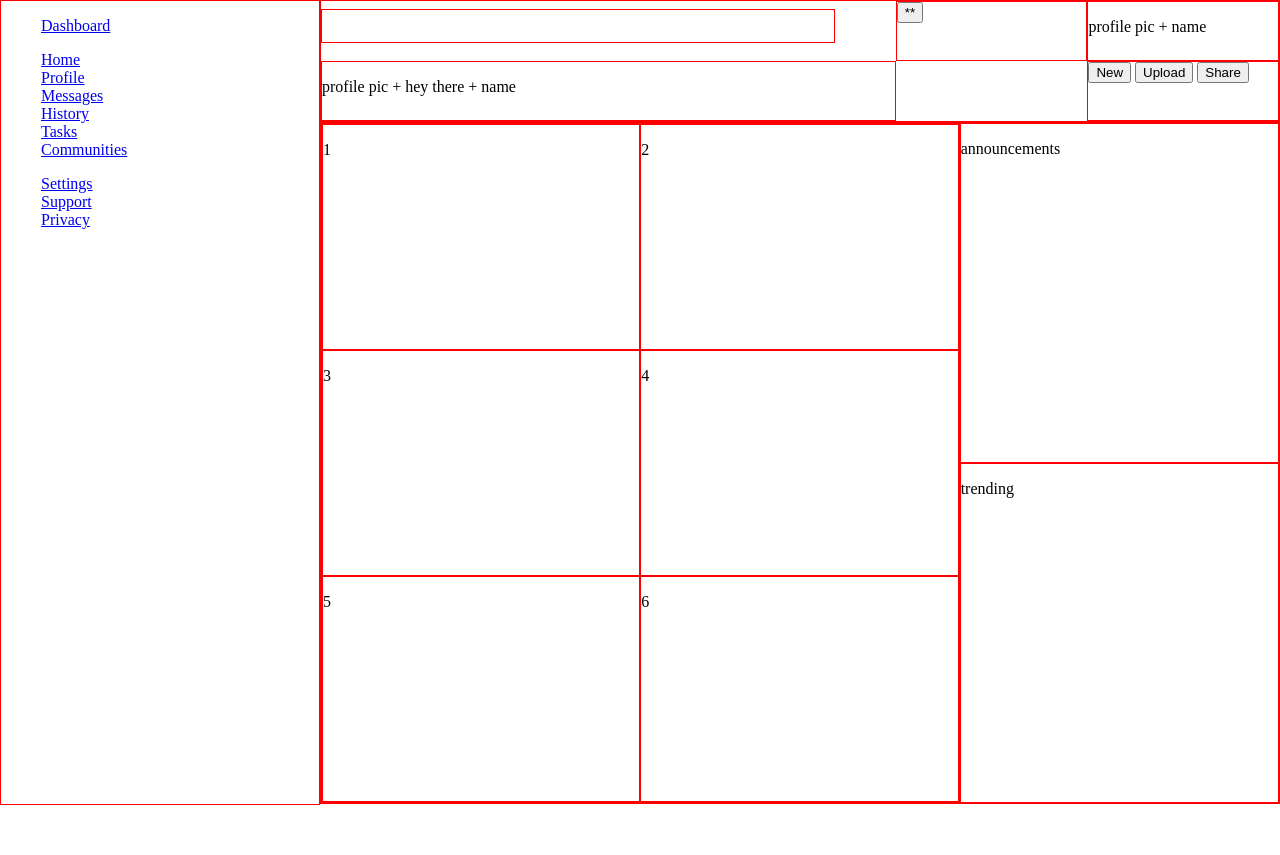
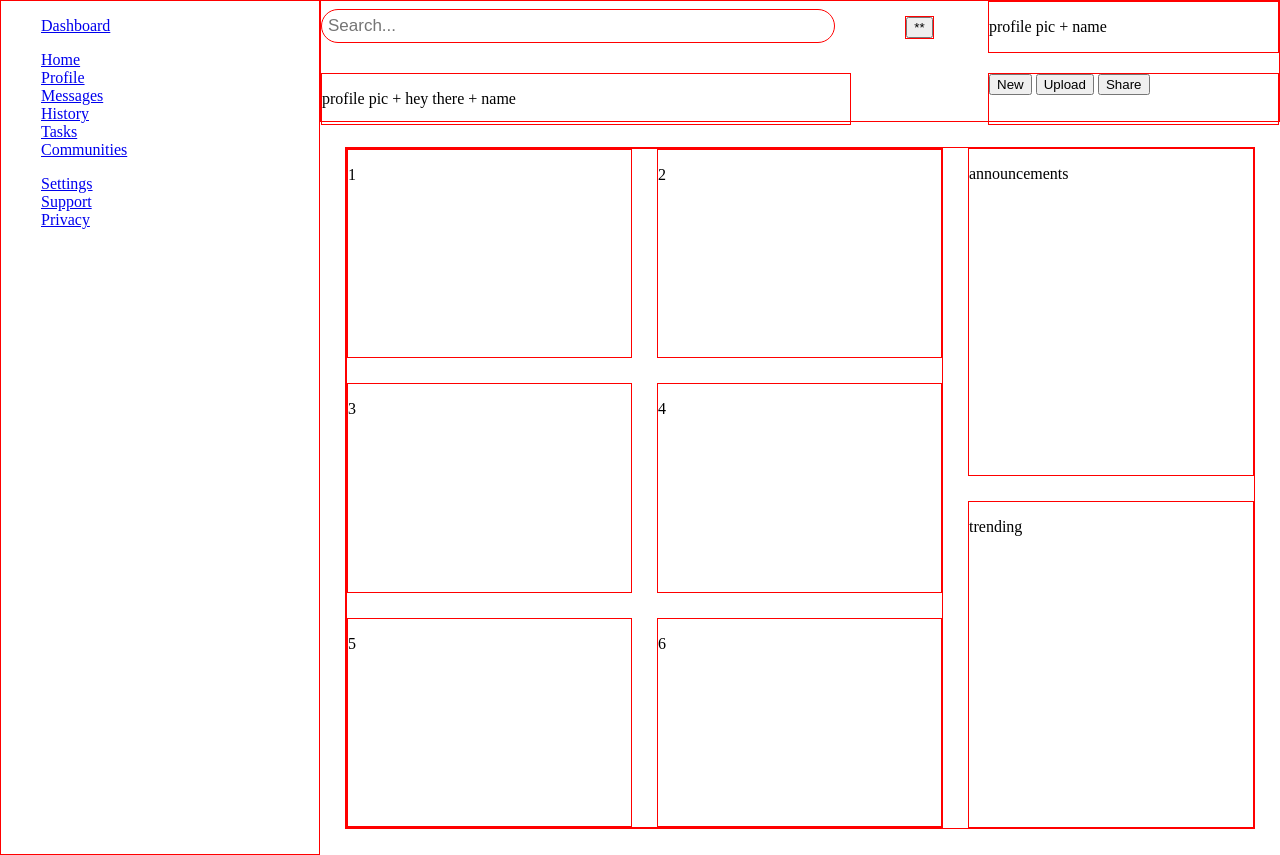
Before and after one commit to hardiing/admin-dashboard, a plain HTML site: page index.html in a window 1280 px wide. Before the commit the page ends 805 px from the top, so only its background shows below. Drawn offline with Linux system fonts and the light colour scheme.

Commit message:
Content gaps

```diff
--- a/index.html
+++ b/index.html
@@ -10,7 +10,7 @@
     <div class="container">
         <div class="header">
             <div class="search-bar">
-                <input type="text">
+                <input type="text" placeholder="Search...">
             </div>
             <div class="notifications">
                 <button>**</button>
--- a/style.css
+++ b/style.css
@@ -12,8 +12,9 @@ body {
 .header {
     grid-column: 2 / 3;
     display: grid;
-    grid-template-columns: 3fr 1fr 1fr;
+    grid-template-columns: 3fr 1fr 3fr;
     grid-template-rows: 1fr 1fr;
+    gap: 20px;
     height: 15vh;
     border: 1px solid red;
 }
@@ -24,11 +25,18 @@ input[type=text] {
     margin-right: 16px;
     font-size: 17px;
     width: 500px;
+    border-radius: 25px;
     border: 1px solid red;
 }
 
 .notifications {
+    margin: auto;
+    padding: auto;
     border: 1px solid red;
+}
+
+.notifactions button {
+    border-radius: 25px;
 }
 
 .profile {
@@ -50,6 +58,7 @@ input[type=text] {
     display: grid;
     grid-template-columns: 1fr;
     grid-template-rows: repeat(12, 1fr);
+    /* background-color: blue; */
     border: 1px solid red;
 }
 
@@ -63,6 +72,8 @@ input[type=text] {
     display: grid;
     grid-template-columns: 1fr 1fr 1fr;
     grid-template-rows: repeat(3, 1fr);
+    gap: 25px;
+    margin: 25px;
     border: 1px solid red;
 }
 
@@ -72,6 +83,7 @@ input[type=text] {
     display: grid;
     grid-template-columns: 1fr 1fr;
     grid-template-rows: repeat(3, 1fr);
+    gap: 25px;
     border: 1px solid red;
 }
 
@@ -85,6 +97,7 @@ input[type=text] {
     display: grid;
     grid-template-columns: 1fr;
     grid-template-rows: 1fr 1fr;
+    gap: 25px;
 }
 
 .announcements {
```
